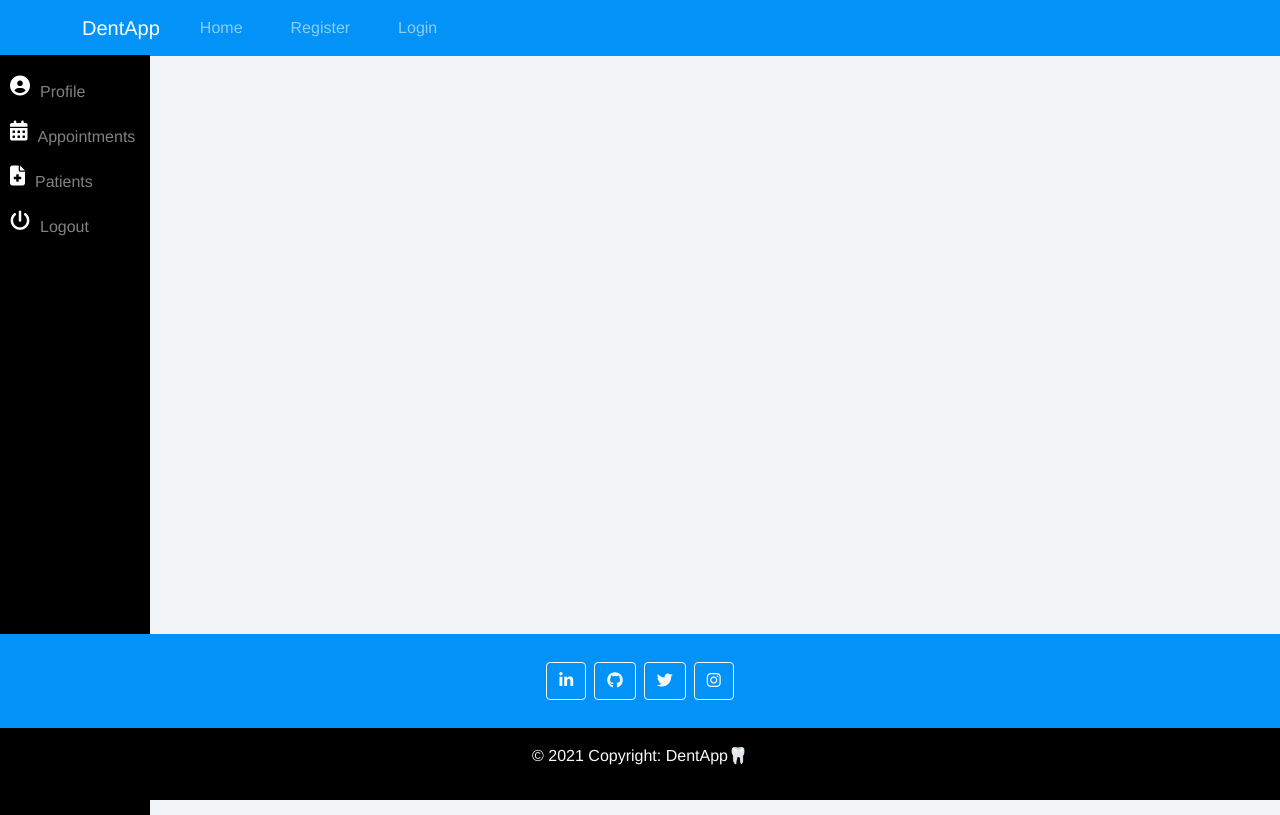
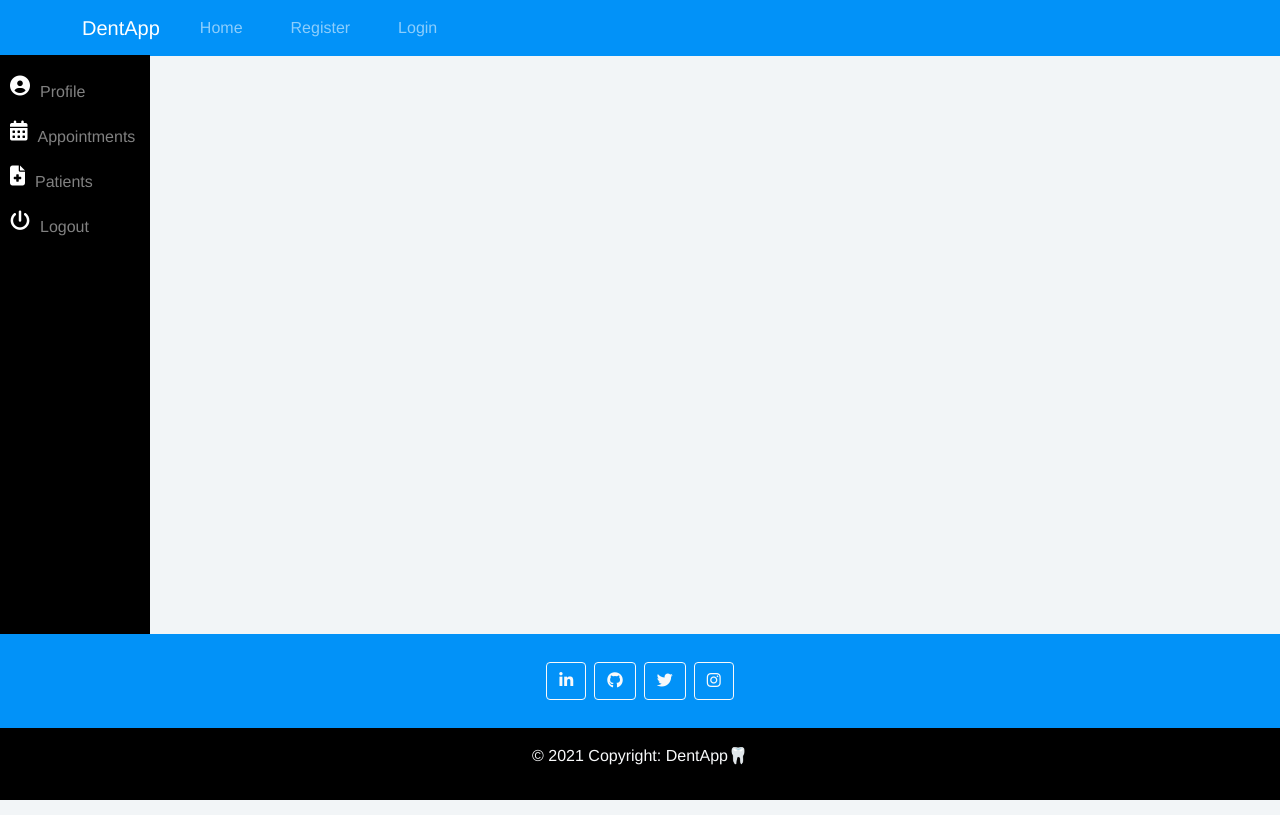
Before and after one commit to ibobev/dent-appointment-system, a Vue app in the folder client/: page /dentist in a window 1280 px wide. Built offline with nearby package versions, Linux system fonts and the light colour scheme.

Commit message:
Dentist Side Navigation height adjustment

```diff
--- a/client/src/components/NavigationDentist.vue
+++ b/client/src/components/NavigationDentist.vue
@@ -23,7 +23,7 @@
 
 <style scoped>
 #side-nav {
-  height: 95%;
+  height: 91%;
   width: 150px;
   position: absolute;
   top: 55px;
```
